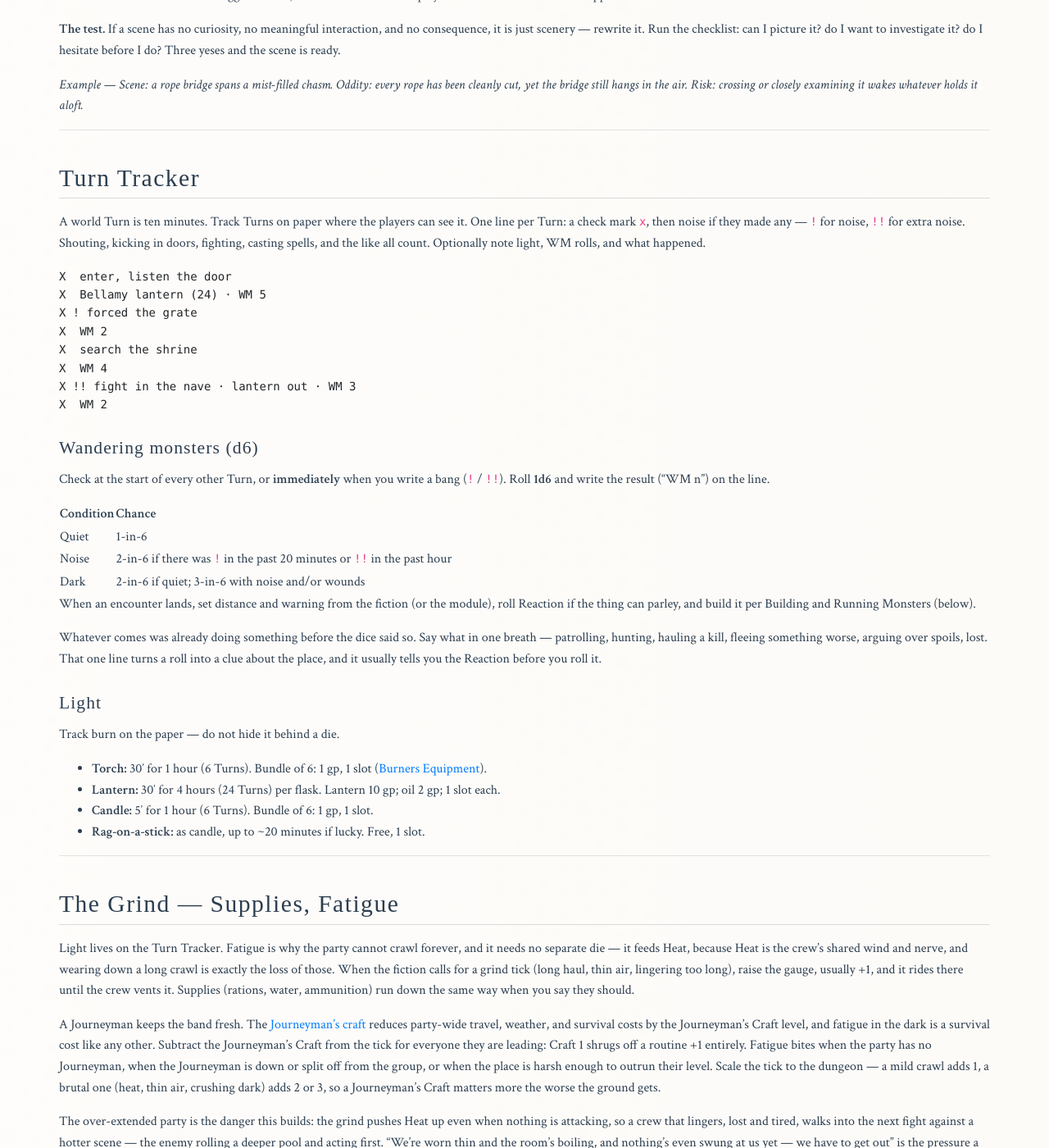
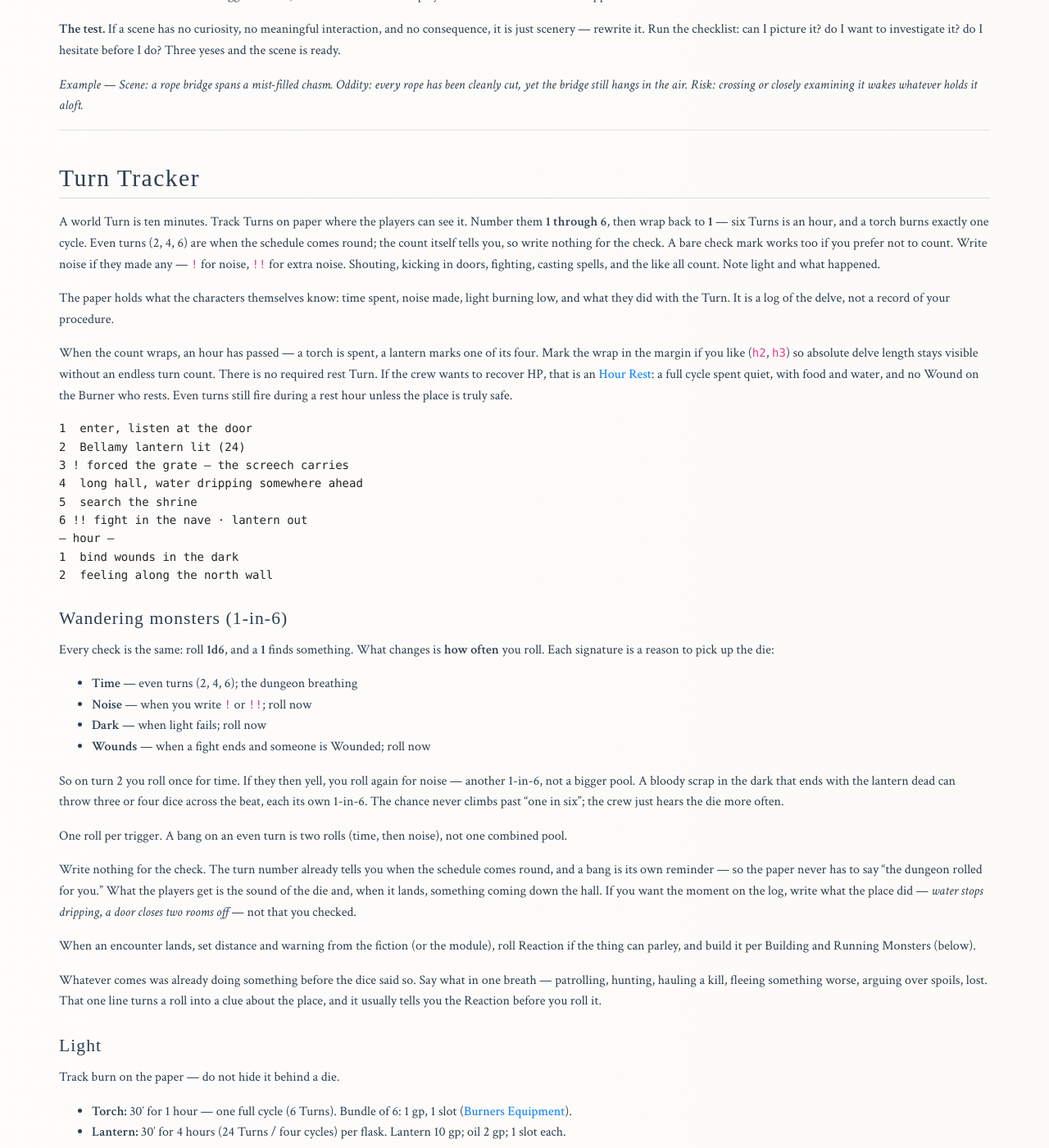
Before and after one commit to paulabrams/burners, a Jekyll site: the page built from markdown/burners-referee-guide.md, in a window 1280 px wide and 1400 px high, scrolled down 2127 px. Shown: the whole window at 82% size. Built offline with Jekyll 4.4.1, drawn with Linux system fonts in a browser that asks for light colours; some web fonts are replaced; some of the changed text lies outside the part shown.

Commit message:
Publish local draft: Turn Tracker as fiction log, 1-6 cycle, signature checks.
Co-authored-by: Cursor <cursoragent@cursor.com>

````diff
--- a/markdown/burners-referee-guide.md
+++ b/markdown/burners-referee-guide.md
@@ -83,28 +83,38 @@ Every room, encounter, or travel scene should answer three questions. Build it i
 
 ## Turn Tracker
 
-A world Turn is ten minutes. Track Turns on paper where the players can see it. One line per Turn: a check mark `x`, then noise if they made any — `!` for noise, `!!` for extra noise. Shouting, kicking in doors, fighting, casting spells, and the like all count. Optionally note light, WM rolls, and what happened.
+A world Turn is ten minutes. Track Turns on paper where the players can see it. Number them **1 through 6**, then wrap back to **1** — six Turns is an hour, and a torch burns exactly one cycle. Even turns (2, 4, 6) are when the schedule comes round; the count itself tells you, so write nothing for the check. A bare check mark works too if you prefer not to count. Write noise if they made any — `!` for noise, `!!` for extra noise. Shouting, kicking in doors, fighting, casting spells, and the like all count. Note light and what happened.
+
+The paper holds what the characters themselves know: time spent, noise made, light burning low, and what they did with the Turn. It is a log of the delve, not a record of your procedure.
+
+When the count wraps, an hour has passed — a torch is spent, a lantern marks one of its four. Mark the wrap in the margin if you like (`h2`, `h3`) so absolute delve length stays visible without an endless turn count. There is no required rest Turn. If the crew wants to recover HP, that is an [[Burners Adventure Game#Wounds|Hour Rest]]: a full cycle spent quiet, with food and water, and no Wound on the Burner who rests. Even turns still fire during a rest hour unless the place is truly safe.
 
 ```
-X  enter, listen the door
-X  Bellamy lantern (24) · WM 5
-X ! forced the grate
-X  WM 2
-X  search the shrine
-X  WM 4
-X !! fight in the nave · lantern out · WM 3
-X  WM 2
+1  enter, listen at the door
+2  Bellamy lantern lit (24)
+3 ! forced the grate — the screech carries
+4  long hall, water dripping somewhere ahead
+5  search the shrine
+6 !! fight in the nave · lantern out
+— hour —
+1  bind wounds in the dark
+2  feeling along the north wall
 ```
 
-### Wandering monsters (d6)
+### Wandering monsters (1-in-6)
 
-Check at the start of every other Turn, or **immediately** when you write a bang (`!` / `!!`). Roll **1d6** and write the result ("WM n") on the line.
+Every check is the same: roll **1d6**, and a **1** finds something. What changes is **how often** you roll. Each signature is a reason to pick up the die:
 
-| Condition | Chance |
-| --- | --- |
-| Quiet | 1-in-6 |
-| Noise | 2-in-6 if there was `!` in the past 20 minutes or `!!` in the past hour |
-| Dark | 2-in-6 if quiet; 3-in-6 with noise and/or wounds |
+- **Time** — even turns (2, 4, 6); the dungeon breathing
+- **Noise** — when you write `!` or `!!`; roll now
+- **Dark** — when light fails; roll now
+- **Wounds** — when a fight ends and someone is Wounded; roll now
+
+So on turn 2 you roll once for time. If they then yell, you roll again for noise — another 1-in-6, not a bigger pool. A bloody scrap in the dark that ends with the lantern dead can throw three or four dice across the beat, each its own 1-in-6. The chance never climbs past "one in six"; the crew just hears the die more often.
+
+One roll per trigger. A bang on an even turn is two rolls (time, then noise), not one combined pool.
+
+Write nothing for the check. The turn number already tells you when the schedule comes round, and a bang is its own reminder — so the paper never has to say "the dungeon rolled for you." What the players get is the sound of the die and, when it lands, something coming down the hall. If you want the moment on the log, write what the place did — *water stops dripping*, *a door closes two rooms off* — not that you checked.
 
 When an encounter lands, set distance and warning from the fiction (or the module), roll Reaction if the thing can parley, and build it per Building and Running Monsters (below).
 
@@ -114,16 +124,16 @@ Whatever comes was already doing something before the dice said so. Say what in
 
 Track burn on the paper — do not hide it behind a die.
 
-- **Torch:** 30′ for 1 hour (6 Turns). Bundle of 6: 1 gp, 1 slot ([[Burners Equipment]]).
-- **Lantern:** 30′ for 4 hours (24 Turns) per flask. Lantern 10 gp; oil 2 gp; 1 slot each.
-- **Candle:** 5′ for 1 hour (6 Turns). Bundle of 6: 1 gp, 1 slot.
+- **Torch:** 30′ for 1 hour — one full cycle (6 Turns). Bundle of 6: 1 gp, 1 slot ([[Burners Equipment]]).
+- **Lantern:** 30′ for 4 hours (24 Turns / four cycles) per flask. Lantern 10 gp; oil 2 gp; 1 slot each.
+- **Candle:** 5′ for 1 hour — one cycle. Bundle of 6: 1 gp, 1 slot.
 - **Rag-on-a-stick:** as candle, up to ~20 minutes if lucky. Free, 1 slot.
 
 ---
 
 ## The Grind — Supplies, Fatigue
 
-Light lives on the Turn Tracker. Fatigue is why the party cannot crawl forever, and it needs no separate die — it feeds Heat, because Heat is the crew's shared wind and nerve, and wearing down a long crawl is exactly the loss of those. When the fiction calls for a grind tick (long haul, thin air, lingering too long), raise the gauge, usually +1, and it rides there until the crew vents it. Supplies (rations, water, ammunition) run down the same way when you say they should.
+Light lives on the Turn Tracker. Fatigue is why the party cannot crawl forever, and it needs no separate die — it feeds Heat, because Heat is the crew's shared wind and nerve, and wearing down a long crawl is exactly the loss of those. When the fiction calls for a grind tick (long haul, thin air, lingering too long), raise the gauge, usually +1, and it rides there until the crew vents it. Supplies (rations, water, ammunition) run down the same way when you say they should. An Hour Rest on the tracker (a full quiet cycle with food and water) is how unwounded Burners fill HP — see [[Burners Adventure Game#Wounds]] — not a tax for failing to sit every hour.
 
 A Journeyman keeps the band fresh. The [[Burners Adventure Game|Journeyman's craft]] reduces party-wide travel, weather, and survival costs by the Journeyman's Craft level, and fatigue in the dark is a survival cost like any other. Subtract the Journeyman's Craft from the tick for everyone they are leading: Craft 1 shrugs off a routine +1 entirely. Fatigue bites when the party has no Journeyman, when the Journeyman is down or split off from the group, or when the place is harsh enough to outrun their level. Scale the tick to the dungeon — a mild crawl adds 1, a brutal one (heat, thin air, crushing dark) adds 2 or 3, so a Journeyman's Craft matters more the worse the ground gets.
 
@@ -169,7 +179,7 @@ Reaction sets the starting disposition; the Two Steps and Influence carry the sp
 
 ## Frequency — running hot or cool
 
-The default Turn Tracker (WM every other Turn, Quiet 1-in-6, bangs immediate at Noise) is classic dungeon tempo. Loud crews and dark crawls hit the higher rows and feel the pressure. If a job should run hotter, check every Turn instead of every other, or treat Dark as the floor even in lit halls. If cooler, keep Quiet at 1-in-6 and only bang-check on `!!`.
+The default Turn Tracker (count 1–6 and wrap, a check on even turns, plus a roll whenever noise, dark, or wounds fire) is classic dungeon tempo. Loud, dark, bloody crawls hear the die more often and feel the pressure. If a job should run hotter, check every turn. If cooler, only bang-check on `!!`.
 
 ### Delve Die (optional)
 
````
Also changed, not shown: experiments/burners-turn-tracker.md (+1 -1 lines), markdown/burners-examples-of-play.md (+6 -6 lines), markdown/burners-ose-conversions.md (+1 -1 lines).
